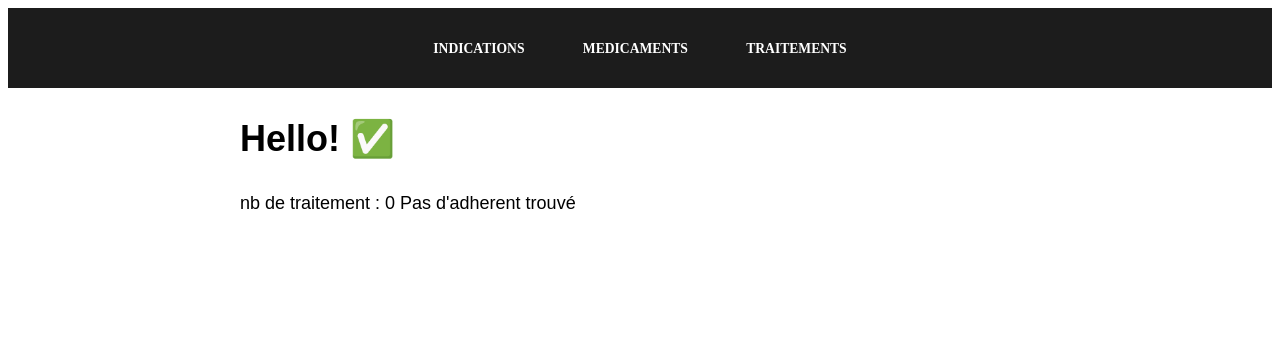
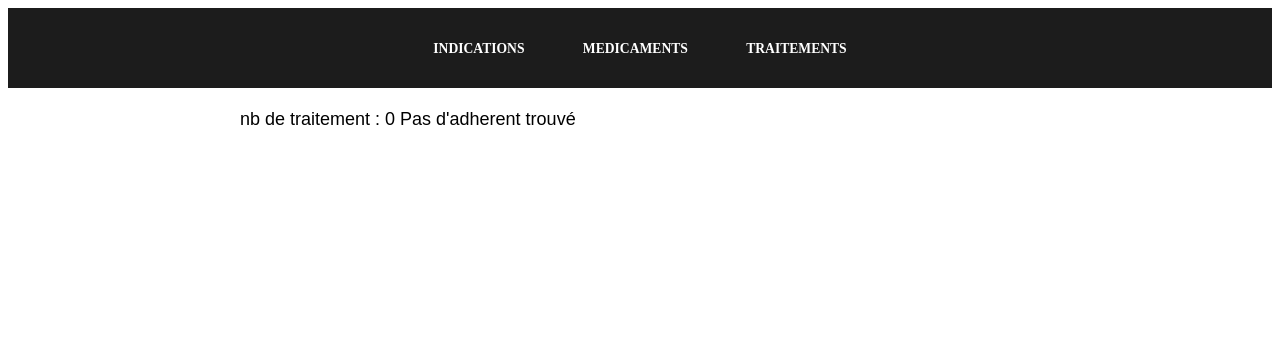
Before and after one commit to Disconnected59/PartielPPE, a Symfony app: template templates/traitement/index.html.twig in a window 1280 px wide. Shown: the top 348 px of the page. Run offline with Twig, Linux system fonts and the light colour scheme; the template is opened without the code that fills it, so the values that code supplies are empty; some libraries are stand-ins or nearby versions.

```diff
--- a/templates/traitement/index.html.twig
+++ b/templates/traitement/index.html.twig
@@ -9,8 +9,6 @@
 </style>
 
 <div class="example-wrapper">
-    <h1>Hello! ✅</h1>
-
     nb de traitement : {{ traitements|length }}
     {% for traitement in traitements %}
 		<ul>
```
